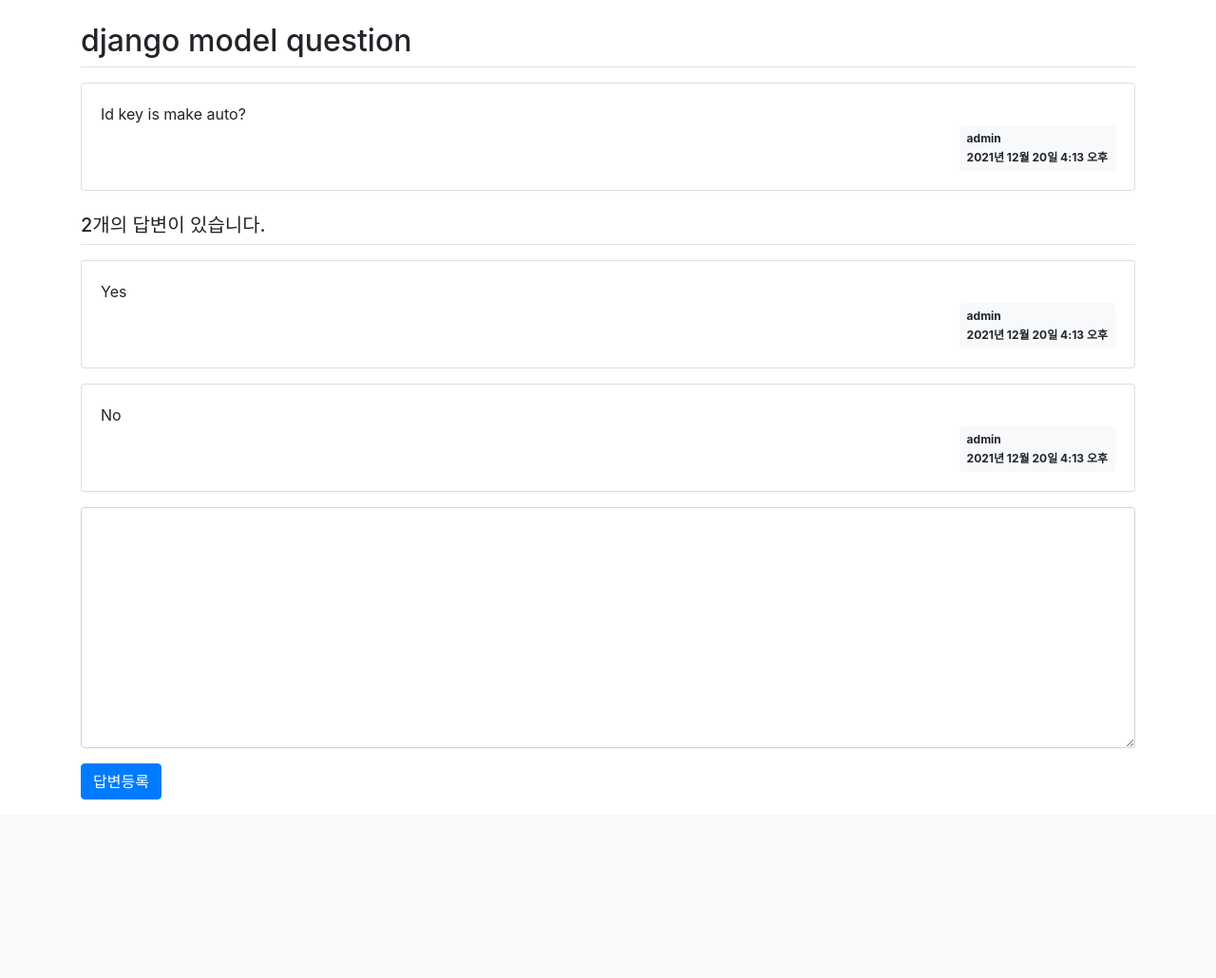
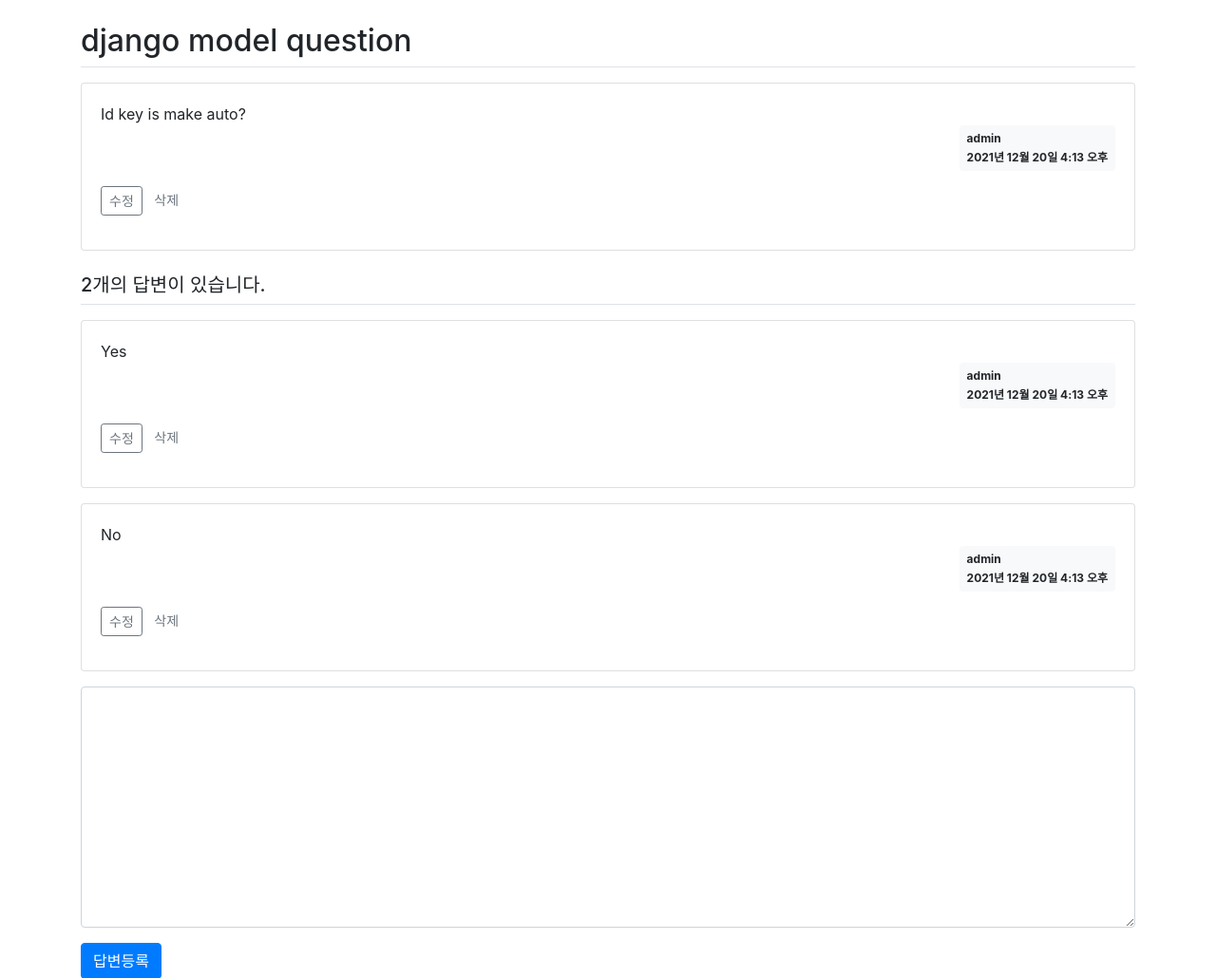
Before and after one commit to giho5374/django, a Django app: page /pybo/answer/create/2/ in a window 1280 px wide. Shown: the part 57-1087 px from the top of the page at 95% size. Before the commit the page ends 899 px from the top, so only its background shows below. Run offline with Django 4.2, Linux system fonts and the light colour scheme; a user stored in the database is signed in; data comes from the database, SQL or seed files in the repository; both versions use the stored data as it was after the commit; some libraries are stand-ins or nearby versions.

Commit message:
delete & modify

```diff
--- a/pybo/models.py
+++ b/pybo/models.py
@@ -6,6 +6,7 @@
     subject = models.CharField(max_length=200) # 글자 수 제한하려면 charField
     content = models.TextField() # 글자수 제한 X
     create_date = models.DateTimeField() # 시간
+    modify_date = models.DateTimeField(null=True, blank=True)  # blank = True 로 form.is_valid에서 오류 X
     author = models.ForeignKey(User, on_delete=models.CASCADE)
     def __str__(self): # Question.objects.all에 보기 편한 format
         return self.subject
@@ -14,4 +15,5 @@
     question = models.ForeignKey(Question,on_delete=models.CASCADE) # 질문에 대한 답변이므로 foreinkey , 질문과 함께 삭제
     content = models.TextField()
     create_date = models.DateTimeField()
+    modify_date = models.DateTimeField(null=True,blank=True)
     author = models.ForeignKey(User, on_delete=models.CASCADE)
--- a/pybo/urls.py
+++ b/pybo/urls.py
@@ -10,4 +10,8 @@
     path('<int:question_id>/', views.detail,name = 'detail'),
     path('answer/create/<int:question_id>/',views.answer_create,name = 'answer_create'),
     path('question/create/', views.question_create,name = 'question_create'),
+    path('question/modify/<int:question_id>/', views.question_modify, name = 'question_modify'),
+    path('question/delete/<int:question_id>/', views.question_delete, name = 'question_delete'),
+    path('answer/modify/<int:answer_id>/', views.answer_modify, name = 'answer_modify'),
+    path('answer/delete/<int:answer_id>/', views.answer_delete, name = 'answer_delete'),
 ]
--- a/pybo/views.py
+++ b/pybo/views.py
@@ -1,10 +1,11 @@
 from django.shortcuts import render, get_object_or_404,redirect # 404일 경우 ,페이지 이동
 from django.http import HttpResponse # http의 응답
-from .models import Question
+from .models import Question,Answer
 from django.utils import timezone
 from .forms import QuestionForm,AnswerForm
 from django.core.paginator import Paginator
 from django.contrib.auth.decorators import login_required
+from django.contrib import messages
 # Create your views here.
 # 응답 꾸러미들
 
@@ -70,3 +71,73 @@
         form = QuestionForm()            # method가 GET인 경우
     context = {'form':form}
     return render(request,'pybo/question_form.html',context)
+
+@login_required(login_url='common:login')
+def question_modify(request,question_id):
+    '''
+    질문 수정
+    '''
+    question = get_object_or_404(Question, pk = question_id)
+    if request.user != question.author:
+        messages.error(request,'수정 권한이 없습니다.')
+        return redirect('pybo:detail', question_id=question_id)
+
+    if request.method == 'POST':
+        form = QuestionForm(request.POST,instance=question)
+        if form.is_valid():
+            question = form.save(commit = False)
+            question.author = request.user
+            question.modify_date = timezone.now()
+            question.save()
+            return redirect('pybo:detail',question_id = question_id)
+    else:
+        form = QuestionForm(instance=question)
+    context = {'form':form}
+    return render(request,'pybo/question_form.html',context)
+
+@login_required(login_url='common:login')
+def question_delete(request,question_id):
+    '''
+    질문 삭제
+    '''
+    question = get_object_or_404(Question, pk=question_id)
+    if request.user != question.author:
+        messages.error(request, '삭제 권한이 없습니다.')
+        return redirect('pybo:detail', question_id=question_id)
+    question.delete()
+    return redirect('pybo:index')
+
+@login_required(login_url='common:login')
+def answer_modify(request,answer_id):
+    '''
+    답변 수정
+    '''
+    answer = get_object_or_404(Answer, pk = answer_id)
+    if request.user != answer.author:
+        messages.error(request,'수정 권한이 없습니다.')
+        return redirect('pybo:detail', question_id=answer.question.id)
+
+    if request.method == 'POST':
+        form = AnswerForm(request.POST,instance=answer)
+        if form.is_valid():
+            answer = form.save(commit = False)
+            answer.author = request.user
+            answer.modify_date = timezone.now()
+            answer.save()
+            return redirect('pybo:detail',question_id = answer.question.id)
+    else:
+        form = AnswerForm(instance=answer)
+    context = {'form':form}
+    return render(request,'pybo/answer_form.html',context)
+
+@login_required(login_url='common:login')
+def answer_delete(request,answer_id):
+    '''
+    답변 삭제
+    '''
+    answer = get_object_or_404(Answer, pk=answer_id)
+    if request.user != answer.author:
+        messages.error(request, '삭제 권한이 없습니다.')
+        return redirect('pybo:detail', question_id=answer.question.id)
+    answer.delete()
+    return redirect('pybo:index')
--- a/templates/base.html
+++ b/templates/base.html
@@ -20,5 +20,8 @@
 <script src="{% static 'jquery-3.4.1.min.js' %}"></script>
 <!--Bootstrap JS-->
 <script src="{% static 'bootstrap.min.js' %}"></script>
+<!--자바 스크립트-->
+{% block script %}
+{% endblock %}
 </body>
 </html>
--- a/templates/pybo/question_detail.html
+++ b/templates/pybo/question_detail.html
@@ -6,11 +6,24 @@
         <div class="card-body">
             <div class="card-text" style="white-space: pre-line;">{{ question.content }}</div>
             <div class="d-flex justify-content-end">
+                {% if question.modify_date %}
+                <div class="badge badge-light p-2 text-left mx-3">
+                    <div class="mb-2">modified at</div>
+                    <div>{{ question.modify_date }}</div>
+                </div>
+                {% endif %}
                 <div class="badge badge-light p-2 text-left">
                     <div class="mb-2">{{ question.author.username }}</div>
                     <div>{{ question.create_date }}</div>
                 </div>
             </div>
+            {% if request.user == question.author %}
+            <div class="my-3">
+                <a href="{% url 'pybo:question_modify' question.id %}" class="btn btn-sm btn-outline-secondary">수정</a>
+                <a href="#" class="delete btn-sm btn-outline-secondary"
+                data-uri="{% url 'pybo:question_delete' question.id %}">삭제</a>
+            </div>
+            {% endif %}
         </div>
     </div>
     <h5 class="border-bottom my-3 py-2">{{question.answer_set.count}}개의 답변이 있습니다.</h5>
@@ -19,11 +32,24 @@
         <div class="card-body">
             <div class="card-text" style="white-space: pre-line;">{{ answer.content }}</div>
             <div class="d-flex justify-content-end">
+                {% if answer.modify_date %}
+                <div class="badge badge-light p-2 text-left mx-3">
+                    <div class="mb-2">modified at</div>
+                    <div>{{ answer.modify_date }}</div>
+                </div>
+                {% endif %}
                 <div class="badge badge-light p-2 text-left">
                     <div class="mb-2">{{ question.author.username }}</div>
                     <div>{{ question.create_date }}</div>
                 </div>
             </div>
+            {% if request.user == answer.author %}
+            <div class="my-3">
+                <a href="{% url 'pybo:answer_modify' answer.id %}" class="btn btn-sm btn-outline-secondary">수정</a>
+                <a href="#" class="delete btn-sm btn-outline-secondary"
+                data-uri="{% url 'pybo:answer_delete' answer.id %}">삭제</a>
+            </div>
+            {% endif %}
         </div>
     </div>
     {% endfor %}
@@ -48,3 +74,14 @@
     </form>
 </div>
 {% endblock %}
+{% block script %}
+<script type='text/javascript'>
+$(document).ready(function(){
+    $(".delete").on('click', function(){
+        if(confirm("정말로 삭제하시겠습니까?")){
+            location.href = $(this).data('uri');
+        }
+    });
+});
+</script>
+{% endblock %}
```
Also changed, not shown: templates/pybo/answer_form.html (added, +16 -0 lines), db.sqlite3, pybo/migrations/0006_auto_20211230_1036.py (added).
